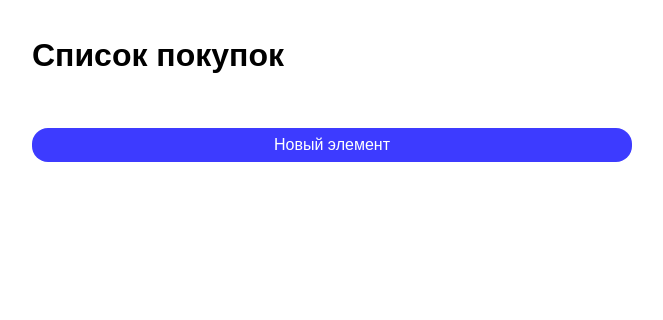
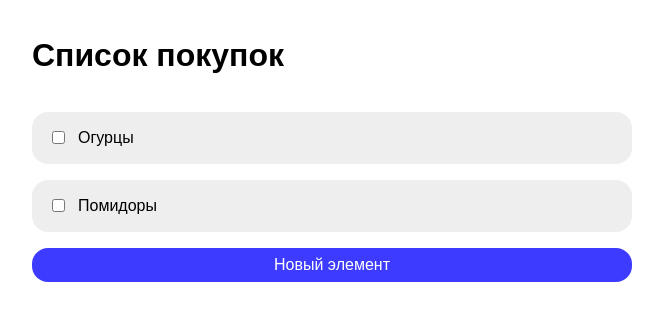
Before and after one commit to lDonKaban/StoreList, a React app: page / in a window 1280 px wide. Shown: the top 320 px of the page, without its empty margins (308-971 px from the left). Built offline with nearby package versions, Linux system fonts and the light colour scheme; the HTML template or start-up script is replaced by a standard one.

Commit message:
added toggler :sparkles:

```diff
--- a/src/useList.js
+++ b/src/useList.js
@@ -1,6 +1,17 @@
 import {useState} from 'react'
 export function useList() {
-  const [list, setList] = useState([])
+  const [list, setList] = useState([
+    {
+      id: 1,
+      title: 'Огурцы',
+      done: false
+    },
+    {
+      id: 2,
+      title: 'Помидоры',
+      done: false
+    }
+  ])
   /** Создать новый элемент. */
   const createItem = () => {};
 
@@ -17,7 +28,16 @@ export function useList() {
    *
    * @param id - ID элемента.
    */
-  const toggleItem = (id) => {};
+  const toggleItem = (id) => {
+    setList((products) => {
+      return products.map(product => (
+          {
+            ...product,
+            done: product.id === id ? !product.done : product.done
+          }
+      ))
+    });
+  };
 
   /**
    * Удалить элемент.
```
